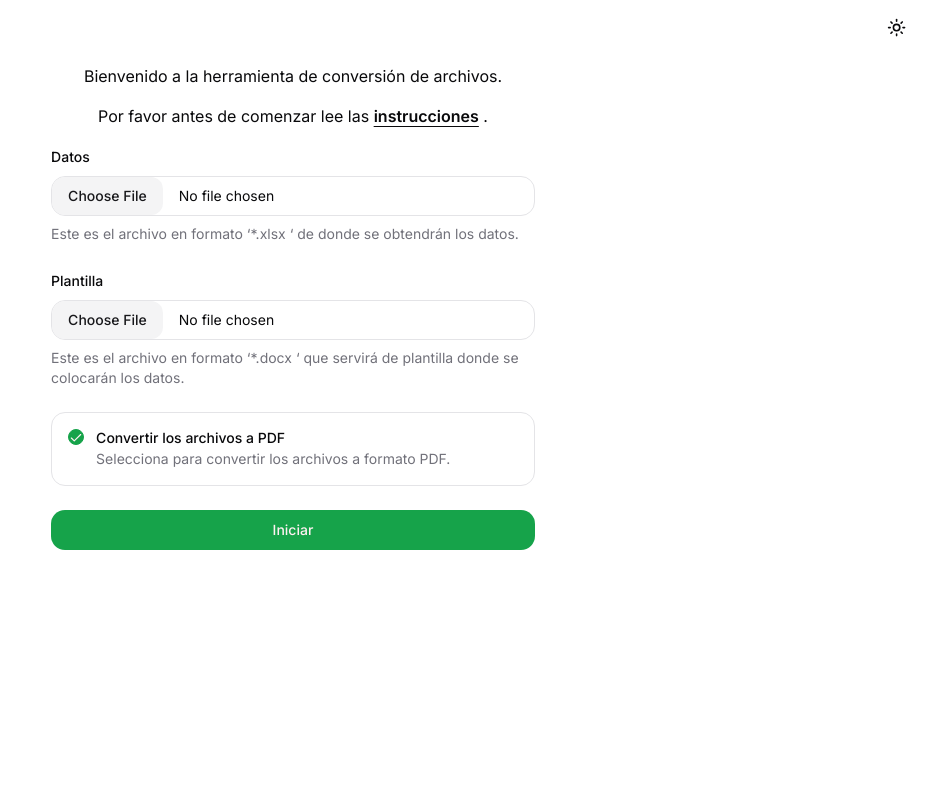
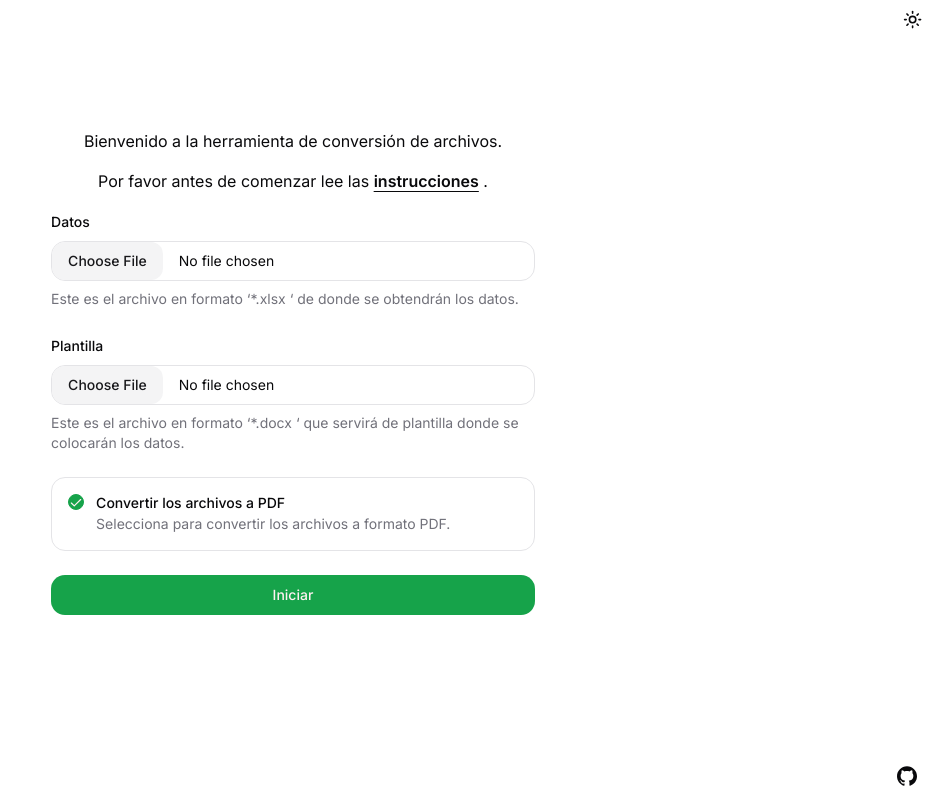
Before and after one commit to fernandobouchet/excel2docxTemplate2pdf, a Next.js app: page / in a window 1280 px wide. Shown: the whole page, without its empty margins (347-1280 px from the left). Built offline with nearby package versions, Linux system fonts and the light colour scheme.

Commit message:
feat: add 'footer' and update styles

```diff
--- a/app/layout.tsx
+++ b/app/layout.tsx
@@ -4,6 +4,8 @@
 import "@/styles/globals.css";
 import { cn } from "@/lib/utils";
 import { Toaster } from "sonner";
+import { Footer } from "@/components/footer";
+import { Navbar } from "@/components/navbar";
 
 const fontSans = FontSans({
   subsets: ["latin"],
@@ -34,7 +36,9 @@
           enableSystem
           disableTransitionOnChange
         >
+          <Navbar />
           {children}
+          <Footer />
           <Toaster richColors theme="system" />
         </ThemeProvider>
       </body>
--- a/app/page.tsx
+++ b/app/page.tsx
@@ -1,13 +1,9 @@
 import { AlertInstructions } from "@/components/alertInstructions";
 import { ConvertForm } from "@/components/form/convertForm";
-import { ThemeToggle } from "@/components/themeToggle";
 
 export default function Home() {
   return (
-    <main className="flex flex-col py-2 px-4">
-      <nav className="flex">
-        <ThemeToggle className="ml-auto" />
-      </nav>
+    <main className="flex flex-col py-2 px-4 m-auto">
       <div className="flex flex-col items-center">
         <h1 className="text-center py-4">
           Bienvenido a la herramienta de conversión de archivos.
--- /dev/null
+++ b/components/footer.tsx
@@ -0,0 +1,18 @@
+import { GithubIcon } from "./icons";
+
+const Footer = () => {
+  return (
+    <footer className="flex items-center w-full h-12 p-4 mt-auto">
+      <div className="ml-auto">
+        <a
+          href="https://github.com/fernandobouchet/excel2docxTemplate2pdf"
+          target="_blank"
+        >
+          <GithubIcon />
+        </a>
+      </div>
+    </footer>
+  );
+};
+
+export { Footer };
--- /dev/null
+++ b/components/icons/index.tsx
@@ -0,0 +1,21 @@
+interface Props {
+  className?: string;
+}
+
+const GithubIcon = ({ className }: Props) => (
+  <svg
+    role="img"
+    viewBox="0 0 24 24"
+    xmlns="http://www.w3.org/2000/svg"
+    width={20}
+    height={20}
+    color="current"
+    fill="currentColor"
+    className={className}
+  >
+    <title>GitHub</title>
+    <path d="M12 .297c-6.63 0-12 5.373-12 12 0 5.303 3.438 9.8 8.205 11.385.6.113.82-.258.82-.577 0-.285-.01-1.04-.015-2.04-3.338.724-4.042-1.61-4.042-1.61C4.422 18.07 3.633 17.7 3.633 17.7c-1.087-.744.084-.729.084-.729 1.205.084 1.838 1.236 1.838 1.236 1.07 1.835 2.809 1.305 3.495.998.108-.776.417-1.305.76-1.605-2.665-.3-5.466-1.332-5.466-5.93 0-1.31.465-2.38 1.235-3.22-.135-.303-.54-1.523.105-3.176 0 0 1.005-.322 3.3 1.23.96-.267 1.98-.399 3-.405 1.02.006 2.04.138 3 .405 2.28-1.552 3.285-1.23 3.285-1.23.645 1.653.24 2.873.12 3.176.765.84 1.23 1.91 1.23 3.22 0 4.61-2.805 5.625-5.475 5.92.42.36.81 1.096.81 2.22 0 1.606-.015 2.896-.015 3.286 0 .315.21.69.825.57C20.565 22.092 24 17.592 24 12.297c0-6.627-5.373-12-12-12" />
+  </svg>
+);
+
+export { GithubIcon };
--- /dev/null
+++ b/components/navbar.tsx
@@ -0,0 +1,11 @@
+import { ThemeToggle } from "@/components/themeToggle";
+
+const Navbar = () => {
+  return (
+    <nav className="flex">
+      <ThemeToggle className="ml-auto" />
+    </nav>
+  );
+};
+
+export { Navbar };
--- a/styles/globals.css
+++ b/styles/globals.css
@@ -54,7 +54,7 @@
     @apply border-border;
   }
   body {
-    @apply bg-background text-foreground h-screen;
+    @apply bg-background text-foreground h-screen flex flex-col;
   }
 }
 
```
